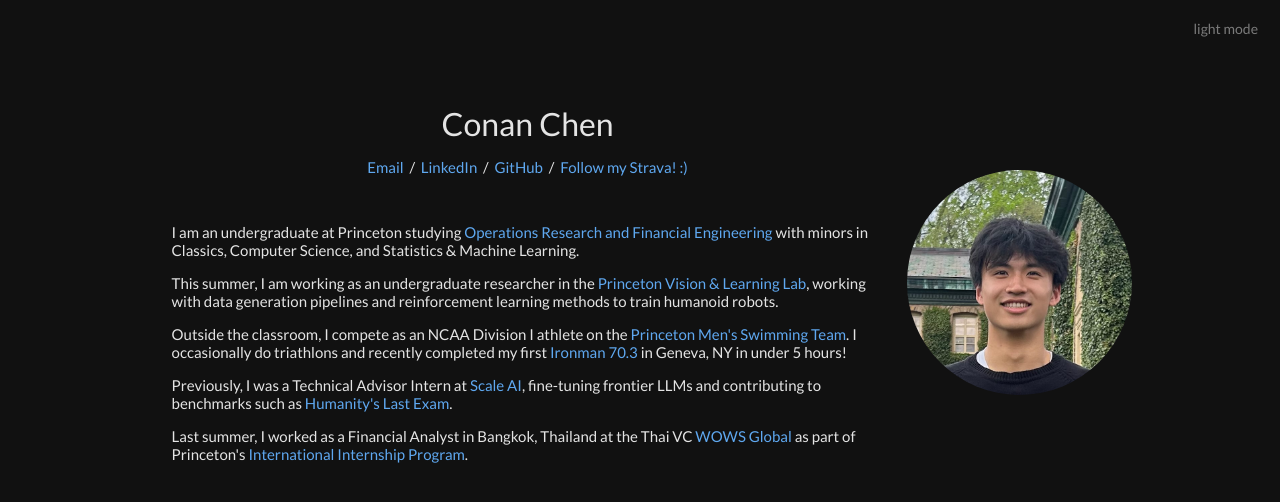
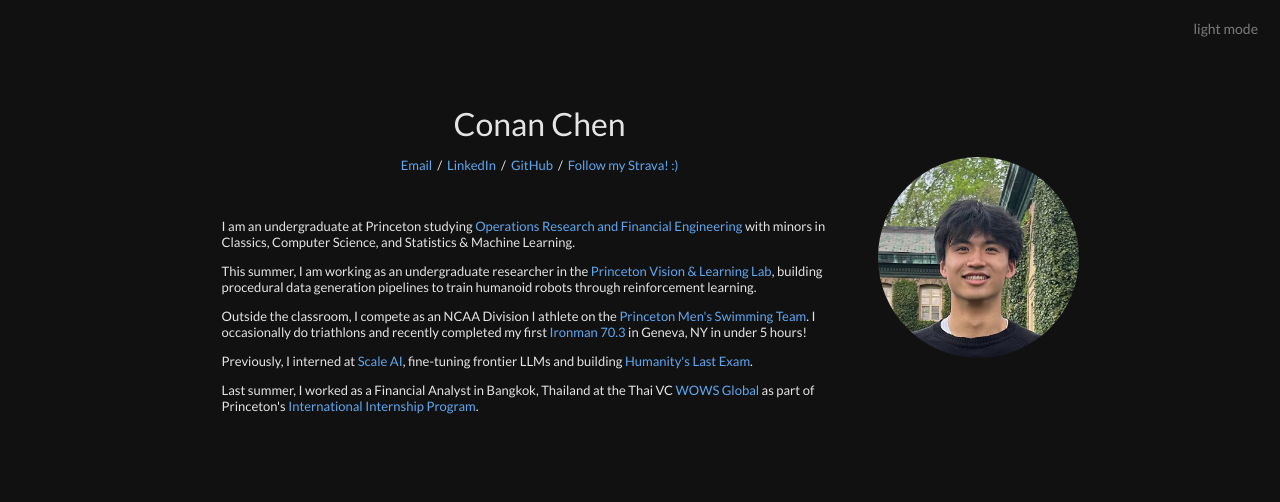
Before and after one commit to conancchen/conancchen.github.io, a Jekyll site: the page built from index.html, in a window 1280 px wide. Shown: the top 502 px of the page. Built offline with Jekyll 4.4.1, drawn with Linux system fonts in a browser that asks for light colours.

Commit message:
grammar lol

```diff
--- a/_layouts/default.html
+++ b/_layouts/default.html
@@ -47,13 +47,13 @@
         I am an undergraduate at Princeton studying <a href="https://orfe.princeton.edu/">Operations Research and Financial Engineering</a> with minors in Classics, Computer Science, and Statistics & Machine Learning.
       </p>
       <p>
-        This summer, I am working as an undergraduate researcher in the <a href="https://pvl.cs.princeton.edu/">Princeton Vision & Learning Lab</a>, working with data generation pipelines and reinforcement learning methods to train humanoid robots.
+        This summer, I am working as an undergraduate researcher in the <a href="https://pvl.cs.princeton.edu/">Princeton Vision & Learning Lab</a>, building procedural data generation pipelines to train humanoid robots through reinforcement learning.
       </p>
       <p>
         Outside the classroom, I compete as an NCAA Division I athlete on the <a href="https://goprincetontigers.com/sports/mens-swimming-and-diving">Princeton Men's Swimming Team</a>. I occasionally do triathlons and recently completed my first <a href="https://feathersprod.blob.core.windows.net/api-public/d8c9cf17-94f9-4a25-9f7f-de66b962c407.pdf">Ironman 70.3</a> in Geneva, NY in under 5 hours!
       </p>
       <p>
-        Previously, I was a Technical Advisor Intern at <a href="https://scale.com/">Scale AI</a>, fine-tuning frontier LLMs and contributing to benchmarks such as <a href="https://agi.safe.ai/">Humanity's Last Exam</a>.
+        Previously, I interned at <a href="https://scale.com/">Scale AI</a>, fine-tuning frontier LLMs and building <a href="https://agi.safe.ai/">Humanity's Last Exam</a>.
       </p>
       <p>
         Last summer, I worked as a Financial Analyst in Bangkok, Thailand at the Thai VC <a href="https://wowsglobal.com/">WOWS Global</a> as part of Princeton's <a href="https://oip.princeton.edu/our-programs/international-internships">International Internship Program</a>.
--- a/style.scss
+++ b/style.scss
@@ -59,7 +59,7 @@
 /**************/
 .page {
   width: 100%;
-  max-width: 1000px;
+  max-width: 900px;
   margin: 0 auto;
   padding: 2.5%;
   box-sizing: border-box;
@@ -159,13 +159,13 @@ tr,
 p,
 a {
   font-family: 'Lato', Verdana, Helvetica, sans-serif;
-  font-size: 15px;
+  font-size: 13px;
   font-display: auto;
 }
 
 strong {
   font-family: 'Lato', Verdana, Helvetica, sans-serif;
-  font-size: 15px;
+  font-size: 13px;
   font-display: auto;
 }
 
```
